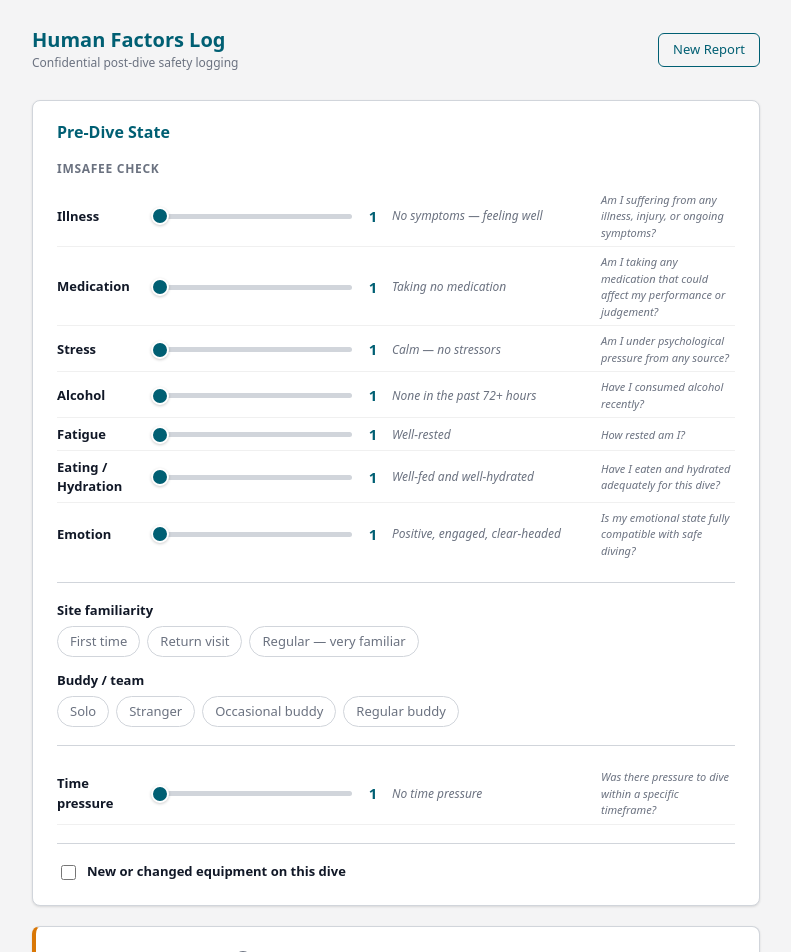
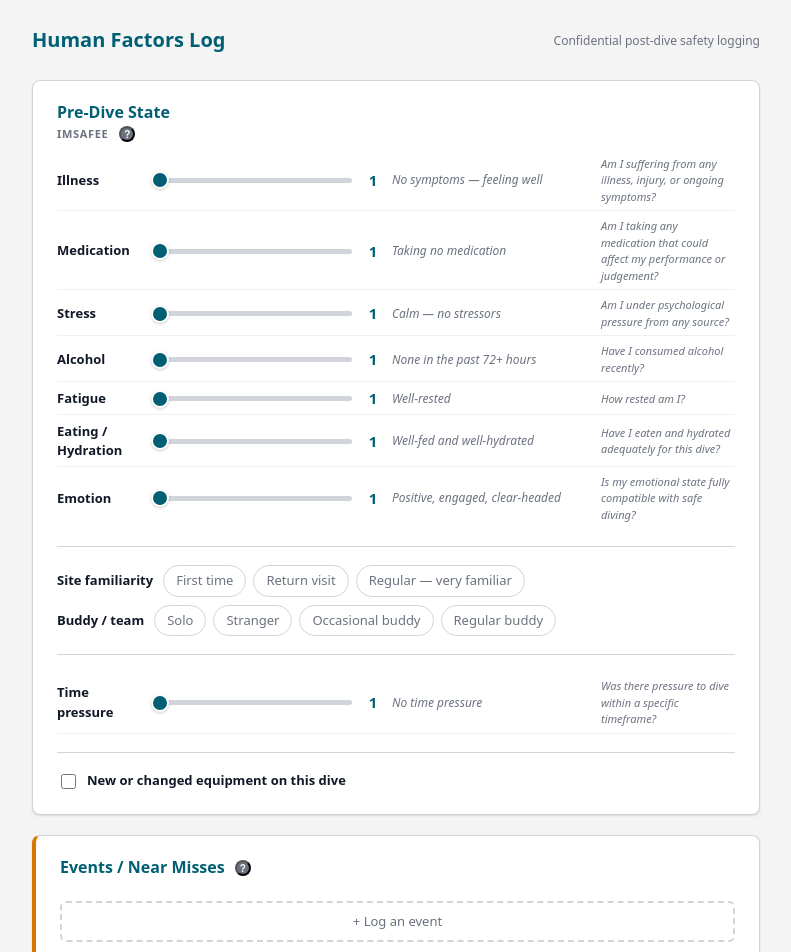
Before and after one commit to notionparallax/hflog, a Svelte app: page / in a window 1280 px wide. Shown: the top 952 px of the page, without its empty margins (244-1035 px from the left). Built offline with nearby package versions, Linux system fonts and the light colour scheme.

Commit message:
ux: compact layout, factors moved into events card, remove New Report btn, generic dive log text

```diff
--- a/src/App.svelte
+++ b/src/App.svelte
@@ -4,7 +4,6 @@
   import { serialize } from './lib/serialize.js';
   import PreDiveState from './components/PreDiveState.svelte';
   import EventSection from './components/EventSection.svelte';
-  import HumanFactors from './components/HumanFactors.svelte';
   import ReflectionPrompts from './components/ReflectionPrompts.svelte';
   import OutputBlock from './components/OutputBlock.svelte';
 
@@ -54,16 +53,12 @@
 
 <main class="app-main">
   <div class="page-title">
-    <div>
-      <h1>Human Factors Log</h1>
-      <p class="page-subtitle">Confidential post-dive safety logging</p>
-    </div>
-    <button type="button" class="btn-new" onclick={reset}>New Report</button>
+    <h1>Human Factors Log</h1>
+    <p class="page-subtitle">Confidential post-dive safety logging</p>
   </div>
 
   <PreDiveState {state} />
   <EventSection {state} {newEvent} />
-  <HumanFactors {state} />
   <ReflectionPrompts {state} questions={suggestedQuestions} />
   <OutputBlock {blockString} />
 </main>
--- a/src/app.css
+++ b/src/app.css
@@ -401,6 +401,27 @@ hr { border: none; border-top: 1px solid var(--color-border); margin: 18px 0; }
 }
 .remove-event-btn:hover { border-color: var(--color-incident); color: var(--color-incident); }
 
+/* ─── Inline pill rows (site/buddy familiarity) ─────────────────────────── */
+.inline-pill-row {
+  display: flex;
+  align-items: center;
+  flex-wrap: wrap;
+  gap: 5px 10px;
+  margin-bottom: 8px;
+}
+.inline-pill-label { font-size: 13px; font-weight: 600; flex-shrink: 0; white-space: nowrap; }
+
+/* ─── Compact IMSAFEE header ─────────────────────────────────────────────── */
+.imsafee-header { display: flex; align-items: center; gap: 5px; margin-bottom: 8px; }
+.imsafee-section-label {
+  font-size: 11px; font-weight: 700; text-transform: uppercase;
+  letter-spacing: .06em; color: var(--color-text-muted);
+}
+
+/* ─── Event contributing factors (bottom of EventSection) ───────────────── */
+.event-factors { margin-top: 16px; padding-top: 16px; border-top: 1px solid var(--color-border); }
+.factors-subhead { font-weight: 400; font-size: 11px; text-transform: none; letter-spacing: 0; color: var(--color-text-muted); }
+
 /* ─── Mobile responsive ──────────────────────────────────────────────── */
 @media (max-width: 520px) {
   .app-main { padding: 0 10px 60px; margin-top: 16px; }
--- a/src/components/EventItem.svelte
+++ b/src/components/EventItem.svelte
@@ -15,8 +15,8 @@
 
   <div class="pair-row">
     <div class="field-row">
-      <label>Type</label>
-      <select bind:value={event.event_type}>
+      <label for="ev-type-{index}">Type</label>
+      <select id="ev-type-{index}" bind:value={event.event_type}>
         <option value="">— select —</option>
         {#each EVENT_TYPES as t}
           <option value={t.value}>{t.label}</option>
@@ -24,8 +24,8 @@
       </select>
     </div>
     <div class="field-row">
-      <label>Outcome</label>
-      <select bind:value={event.outcome}>
+      <label for="ev-outcome-{index}">Outcome</label>
+      <select id="ev-outcome-{index}" bind:value={event.outcome}>
         <option value="">— select —</option>
         {#each OUTCOMES as opt}
           <option value={opt.value}>{opt.label}</option>
@@ -60,7 +60,7 @@
   </div>
 
   <div class="field-row">
-    <label>Description</label>
-    <textarea rows="2" placeholder="Briefly describe what happened..." bind:value={event.event_description}></textarea>
+    <label for="ev-desc-{index}">Description</label>
+    <textarea id="ev-desc-{index}" rows="2" placeholder="Briefly describe what happened..." bind:value={event.event_description}></textarea>
   </div>
 </div>
--- a/src/components/EventSection.svelte
+++ b/src/components/EventSection.svelte
@@ -1,5 +1,5 @@
 <script>
-  import { deriveClassification } from '../lib/serialize.js';
+  import { FACTORS } from '../lib/vocab.js';
   import EventItem from './EventItem.svelte';
 
   let { state, newEvent } = $props();
@@ -11,14 +11,21 @@
   function removeEvent(idx) {
     state.events = state.events.filter((_, i) => i !== idx);
   }
+
+  function toggleFactor(value) {
+    if (state.factors.includes(value)) {
+      state.factors = state.factors.filter(f => f !== value);
+    } else {
+      state.factors = [...state.factors, value];
+    }
+  }
 </script>
 
 <section class="card event-card">
   <div class="event-header">
     <h2>
       Events / Near Misses
-      <span class="tooltip-wrap" tabindex="0">
-        ?
+      <button type="button" class="tooltip-wrap">?
         <span class="tooltip-box">
           Event logging uses the DAN DIRS taxonomy (Diving Incident Reporting System)
           — a standardised vocabulary that lets data pool with national and international
@@ -30,7 +37,7 @@
           <strong>Severity</strong> — how bad could the outcome have been?<br />
           <strong>Proximity</strong> — how close did it actually come?
         </span>
-      </span>
+      </button>
     </h2>
   </div>
 
@@ -46,4 +53,24 @@
   <button type="button" class="add-event-btn" onclick={addEvent}>
     + Log an event
   </button>
+
+  {#if state.events.length > 0}
+    <div class="event-factors">
+      <h3>Contributing factors <span class="factors-subhead">across this dive's events</span></h3>
+      <div class="factors-grid">
+        {#each FACTORS as factor}
+          <button type="button" class="factor-chip" class:active={state.factors.includes(factor.value)}
+            onclick={() => toggleFactor(factor.value)}>
+            {factor.label}
+          </button>
+        {/each}
+      </div>
+      <div class="field-row">
+        <label for="learning">Learning note</label>
+        <textarea id="learning" rows="2"
+          placeholder="What would you do differently? Any systemic factor worth noting?"
+          bind:value={state.learning_note}></textarea>
+      </div>
+    </div>
+  {/if}
 </section>
--- a/src/components/OutputBlock.svelte
+++ b/src/components/OutputBlock.svelte
@@ -22,8 +22,8 @@
 <section class="card output-card">
   <h2>Report Block</h2>
   <p class="section-hint">
-    Copy this block and paste it into the <strong>Notes</strong> field of this dive in Subsurface.
-    It coexists safely with any free text already in Notes.
+    Copy this block and paste it into the <strong>Notes</strong> field for this dive in your dive log.
+    It coexists safely with any free text already there.
   </p>
   <div class="output-actions">
     <button type="button" class="copy-btn" class:copied onclick={copy}>
--- a/src/components/PreDiveState.svelte
+++ b/src/components/PreDiveState.svelte
@@ -10,9 +10,22 @@
 
 <section class="card">
   <h2>Pre-Dive State</h2>
-  <!-- <p class="section-hint">Complete this immediately before entering the water.</p> -->
 
-  <h3>IMSAFEE check</h3>
+  <div class="imsafee-header">
+    <span class="imsafee-section-label">IMSAFEE</span>
+    <button type="button" class="tooltip-wrap">?
+      <span class="tooltip-box">
+        IMSAFEE is an aviation pre-flight readiness check adapted for diving.
+        Rate each factor 1–5 immediately before entering the water.
+        <br /><br />
+        <strong>I</strong>llness · <strong>M</strong>edication · <strong>S</strong>tress
+        · <strong>A</strong>lcohol · <strong>F</strong>atigue · <strong>E</strong>ating
+        · <strong>E</strong>motion
+        <br /><br />
+        Elevated scores provide pre-dive context for any events, and trigger reflection prompts.
+      </span>
+    </button>
+  </div>
   <div class="imsafee-fields">
     {#each IMSAFEE_FIELDS as field, i}
       <div class="imsafee-field">
@@ -32,8 +45,8 @@
 
   <hr />
 
-  <div class="field-row">
-    <label>Site familiarity</label>
+  <div class="inline-pill-row">
+    <span class="inline-pill-label">Site familiarity</span>
     <div class="radio-group">
       {#each SITE_FAMILIARITY as opt}
         <label class="radio-label">
@@ -44,8 +57,8 @@
     </div>
   </div>
 
-  <div class="field-row">
-    <label>Buddy / team</label>
+  <div class="inline-pill-row">
+    <span class="inline-pill-label">Buddy / team</span>
     <div class="radio-group">
       {#each BUDDY_FAMILIARITY as opt}
         <label class="radio-label">
```
